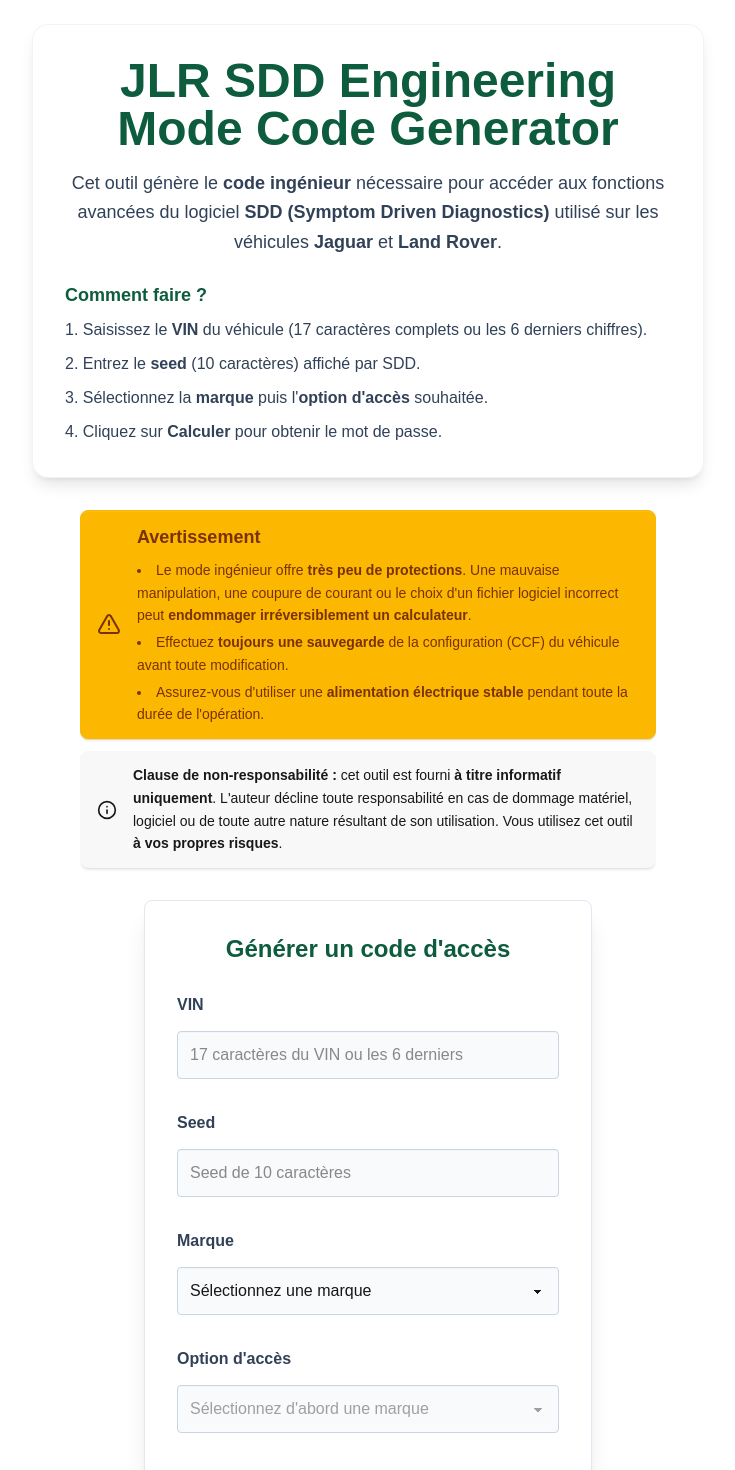
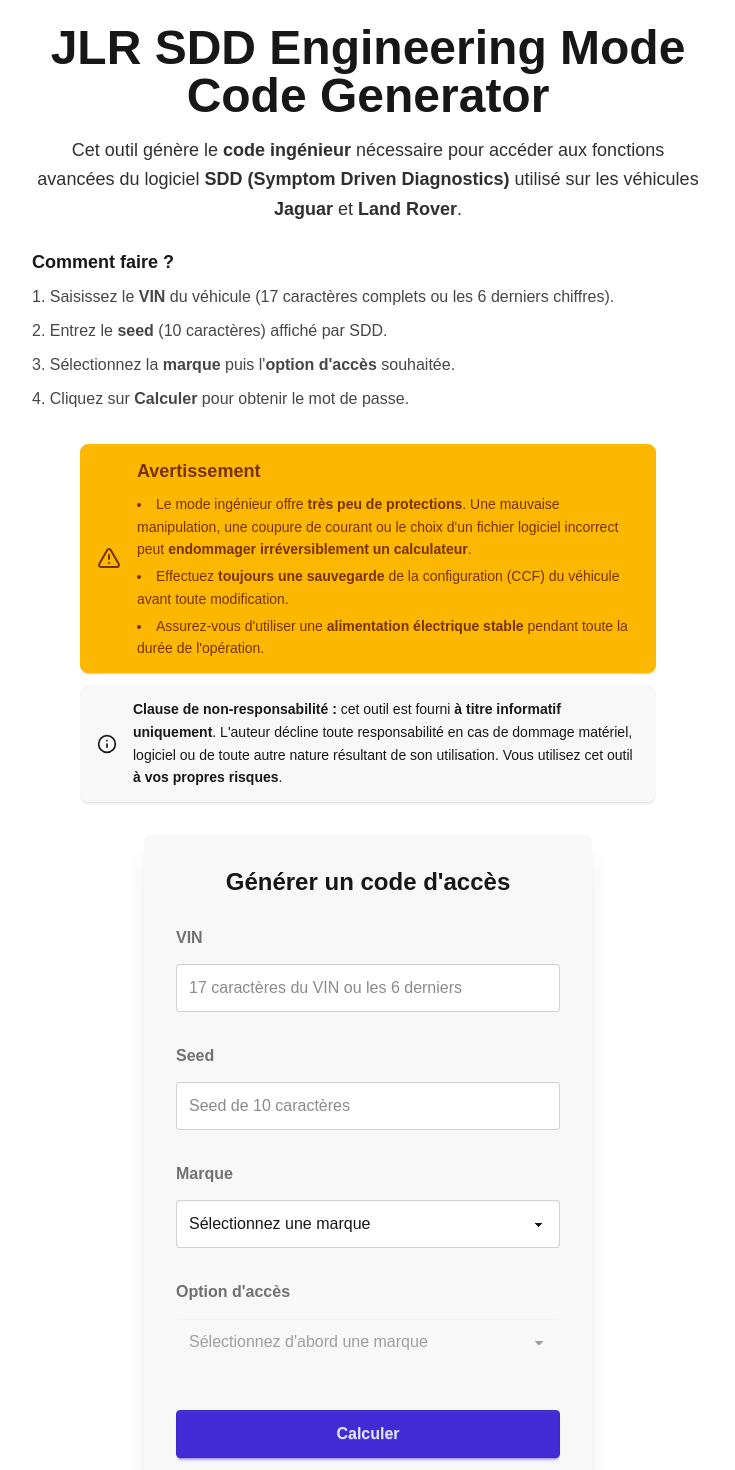
Before and after one commit to mcourcol/sdd-engineering-code-calculator, a Next.js app: page / in a window 1280 px wide. Shown: the top 1470 px of the page, without its empty margins (272-1007 px from the left). Built offline with nearby package versions, Linux system fonts and the light colour scheme.

Commit message:
Refactor UI components: simplify styles in CalculatorForm, HeroSection, and ResultDisplay for improved consistency and readability

```diff
--- a/src/components/CalculatorForm.tsx
+++ b/src/components/CalculatorForm.tsx
@@ -40,21 +40,21 @@
   return (
     <form
       onSubmit={handleSubmit}
-      className="card bg-white dark:bg-slate-800 shadow-xl p-8 w-full max-w-md space-y-6 border border-slate-200 dark:border-slate-700"
+      className="card bg-base-200 shadow-xl p-8 w-full max-w-md space-y-6"
     >
-      <h2 className="text-2xl font-bold text-center text-[#0d5c3d] dark:text-[#14855a]">
+      <h2 className="text-2xl font-bold text-center">
         Générer un code d&apos;accès
       </h2>
 
       <fieldset className="fieldset space-y-2">
-        <label className="fieldset-label text-base font-semibold text-slate-700 dark:text-slate-300" htmlFor="vin">
+        <label className="fieldset-label text-base font-semibold" htmlFor="vin">
           VIN
         </label>
         <input
           type="text"
           id="vin"
           name="vin"
-          className="input input-bordered w-full text-base h-12 bg-slate-50 dark:bg-slate-900 border-slate-300 dark:border-slate-600 focus:border-[#0d5c3d] dark:focus:border-[#14855a] focus:ring-2 focus:ring-[#0d5c3d]/20 dark:focus:ring-[#14855a]/20"
+          className="input input-bordered w-full text-base h-12"
           placeholder="17 caractères du VIN ou les 6 derniers"
           required
         />
@@ -62,7 +62,7 @@
 
       <fieldset className="fieldset space-y-2">
         <label
-          className="fieldset-label text-base font-semibold text-slate-700 dark:text-slate-300"
+          className="fieldset-label text-base font-semibold"
           htmlFor="seed"
         >
           Seed
@@ -71,7 +71,7 @@
           type="text"
           id="seed"
           name="seed"
-          className="input input-bordered w-full text-base h-12 bg-slate-50 dark:bg-slate-900 border-slate-300 dark:border-slate-600 focus:border-[#0d5c3d] dark:focus:border-[#14855a] focus:ring-2 focus:ring-[#0d5c3d]/20 dark:focus:ring-[#14855a]/20"
+          className="input input-bordered w-full text-base h-12"
           placeholder="Seed de 10 caractères"
           maxLength={10}
           required
@@ -80,7 +80,7 @@
 
       <fieldset className="fieldset space-y-2">
         <label
-          className="fieldset-label text-base font-semibold text-slate-700 dark:text-slate-300"
+          className="fieldset-label text-base font-semibold"
           htmlFor="marque"
         >
           Marque
@@ -88,7 +88,7 @@
         <select
           id="marque"
           name="marque"
-          className="select select-bordered w-full text-base h-12 bg-slate-50 dark:bg-slate-900 border-slate-300 dark:border-slate-600 focus:border-[#0d5c3d] dark:focus:border-[#14855a] focus:ring-2 focus:ring-[#0d5c3d]/20 dark:focus:ring-[#14855a]/20"
+          className="select select-bordered w-full text-base h-12"
           required
           value={selectedBrand}
           onChange={(e) => setSelectedBrand(e.target.value as BrandId)}
@@ -106,7 +106,7 @@
 
       <fieldset className="fieldset space-y-2">
         <label
-          className="fieldset-label text-base font-semibold text-slate-700 dark:text-slate-300"
+          className="fieldset-label text-base font-semibold"
           htmlFor="options"
         >
           Option d&apos;accès
@@ -114,7 +114,7 @@
         <select
           id="options"
           name="options"
-          className="select select-bordered w-full text-base h-12 bg-slate-50 dark:bg-slate-900 border-slate-300 dark:border-slate-600 focus:border-[#0d5c3d] dark:focus:border-[#14855a] focus:ring-2 focus:ring-[#0d5c3d]/20 dark:focus:ring-[#14855a]/20"
+          className="select select-bordered w-full text-base h-12"
           required
           defaultValue=""
           disabled={accessOptions.length === 0}
@@ -134,7 +134,7 @@
 
       <button
         type="submit"
-        className="btn w-full text-base h-12 mt-4 bg-[#0d5c3d] hover:bg-[#10704a] active:bg-[#0a4a2e] dark:bg-[#10704a] dark:hover:bg-[#14855a] text-white font-semibold shadow-lg hover:shadow-xl transition-all duration-200 border-0"
+        className="btn btn-primary w-full text-base h-12 mt-4"
       >
         Calculer
       </button>
--- a/src/components/HeroSection.tsx
+++ b/src/components/HeroSection.tsx
@@ -1,18 +1,18 @@
 export function HeroSection() {
   return (
-    <section className="text-center space-y-4 max-w-2xl bg-white/50 dark:bg-slate-800/50 backdrop-blur-sm rounded-2xl p-8 shadow-lg border border-slate-200/50 dark:border-slate-700/50">
-      <h1 className="text-4xl md:text-5xl font-bold text-[#0d5c3d] dark:text-[#14855a]">
+    <section className="text-center space-y-4 max-w-2xl">
+      <h1 className="text-4xl md:text-5xl font-bold">
         JLR SDD Engineering Mode Code Generator
       </h1>
-      <p className="text-lg text-slate-700 dark:text-slate-300 leading-relaxed">
+      <p className="text-lg text-base-content/90 leading-relaxed">
         Cet outil génère le <strong>code ingénieur</strong> nécessaire pour
         accéder aux fonctions avancées du logiciel{" "}
         <strong>SDD (Symptom Driven Diagnostics)</strong> utilisé sur les
         véhicules <strong>Jaguar</strong> et <strong>Land Rover</strong>.
       </p>
 
-      <div className="text-left text-base text-slate-700 dark:text-slate-300 space-y-2 pt-2">
-        <p className="font-semibold text-lg text-[#0d5c3d] dark:text-[#14855a]">
+      <div className="text-left text-base text-base-content/80 space-y-2 pt-2">
+        <p className="font-semibold text-lg text-base-content">
           Comment faire ?
         </p>
         <ol className="list-decimal list-inside space-y-2 leading-relaxed">
--- a/src/components/ResultDisplay.tsx
+++ b/src/components/ResultDisplay.tsx
@@ -8,7 +8,7 @@
 export function ResultDisplay({ result, error }: ResultDisplayProps) {
   if (error) {
     return (
-      <div role="alert" className="alert bg-red-50 dark:bg-red-900/20 border-red-200 dark:border-red-800 text-red-900 dark:text-red-200">
+      <div role="alert" className="alert alert-error">
         <span className="text-base">{error}</span>
       </div>
     );
@@ -16,12 +16,12 @@
 
   if (result) {
     return (
-      <div role="alert" className="alert bg-emerald-50 dark:bg-emerald-900/20 border-emerald-200 dark:border-emerald-800 text-emerald-900 dark:text-emerald-200">
+      <div role="alert" className="alert alert-success">
         <div className="space-y-1">
           <p className="font-bold text-lg">
-            Mot de passe : <span className="font-mono bg-emerald-100 dark:bg-emerald-950 px-2 py-1 rounded">{result.password}</span>
+            Mot de passe : <span className="font-mono">{result.password}</span>
           </p>
-          <p className="text-base leading-relaxed">
+          <p className="text-base opacity-90 leading-relaxed">
             Marque : {result.brand} · VIN seed : {result.seedVin} · Heure seed :{" "}
             {result.seedTime}
           </p>
```
